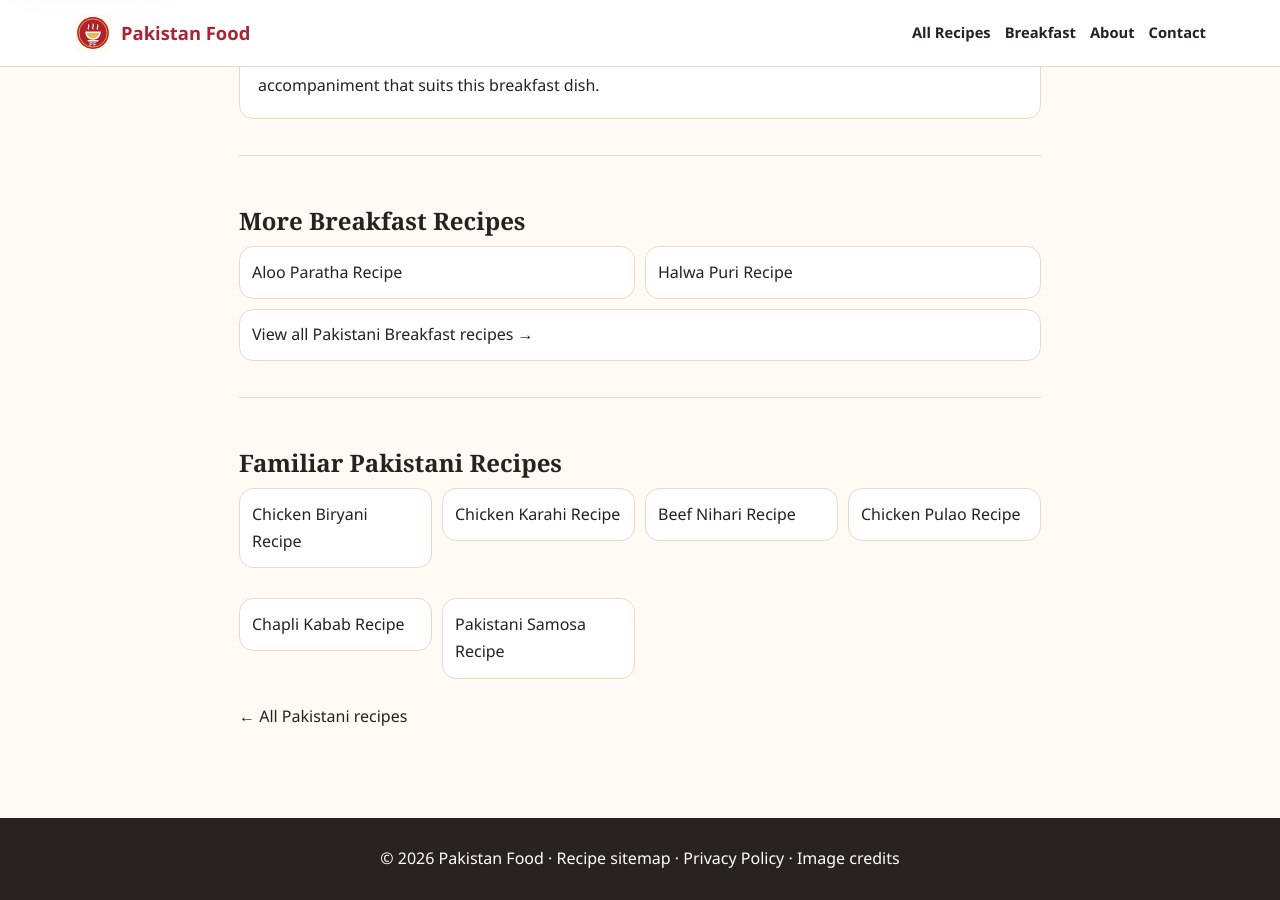
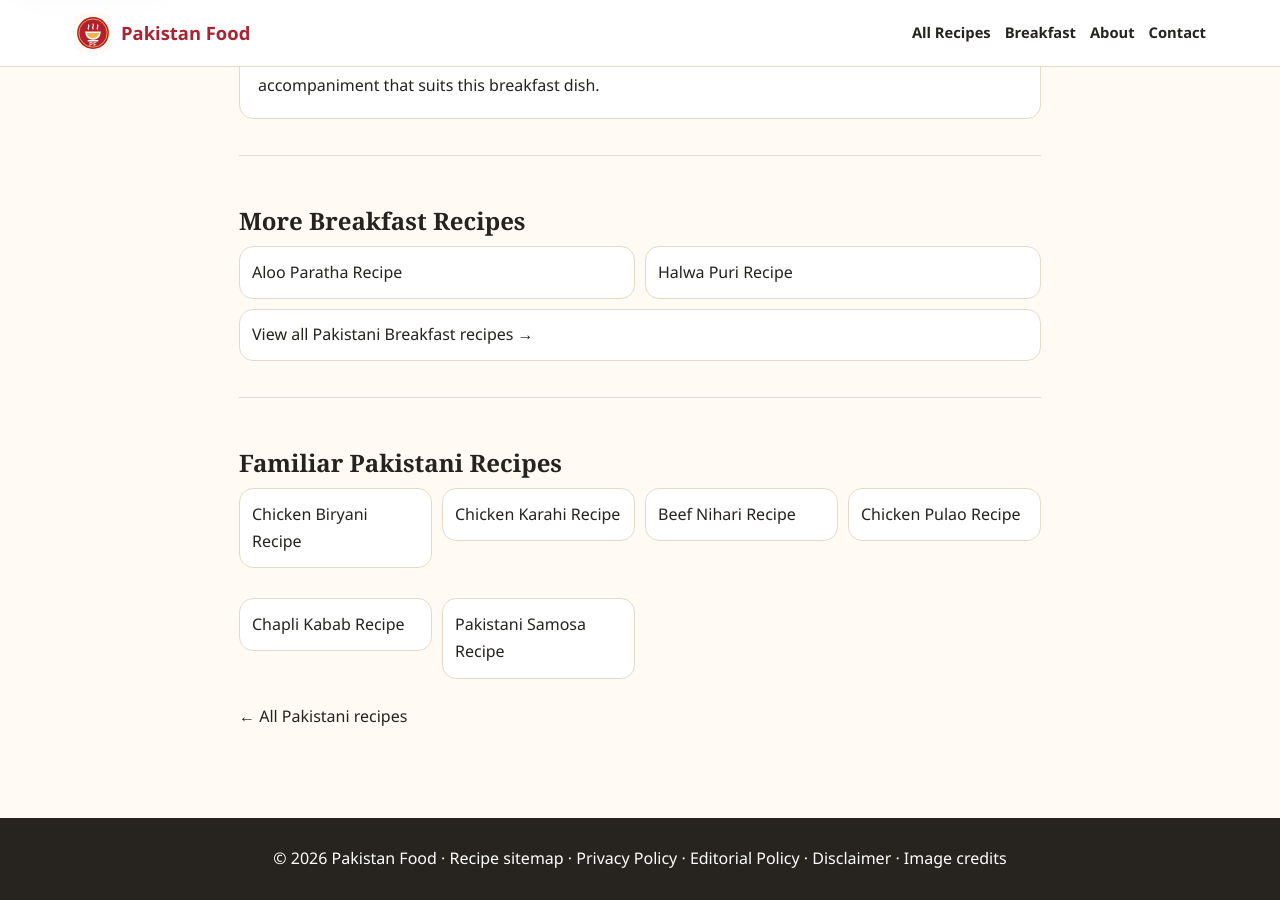
Before and after one commit to manazarali01-hub/pakistan-food, a Jekyll site: the page built from recipes/anda-paratha.html, in a window 1280 px wide and 900 px high, scrolled down 2100 px. Built offline with Jekyll 4.4.1, drawn with Linux system fonts in a browser that asks for light colours.

Commit message:
Link trust pages from recipe footer

```diff
--- a/_layouts/recipe.html
+++ b/_layouts/recipe.html
@@ -275,7 +275,7 @@
       <p><a class="seo-back" href="index.html">← All Pakistani recipes</a></p>
     </article>
   </main>
-  <footer class="seo-site-footer"><p>© 2026 Pakistan Food · <a href="../sitemap.html">Recipe sitemap</a> · <a href="../privacy-policy.html">Privacy Policy</a> · <a href="../image-credits.html">Image credits</a></p></footer>
+  <footer class="seo-site-footer"><p>© 2026 Pakistan Food · <a href="../sitemap.html">Recipe sitemap</a> · <a href="../privacy-policy.html">Privacy Policy</a> · <a href="../editorial-policy.html">Editorial Policy</a> · <a href="../disclaimer.html">Disclaimer</a> · <a href="../image-credits.html">Image credits</a></p></footer>
   <script>
   try {
     const key = "pakistanFoodRecentlyViewed";
```
